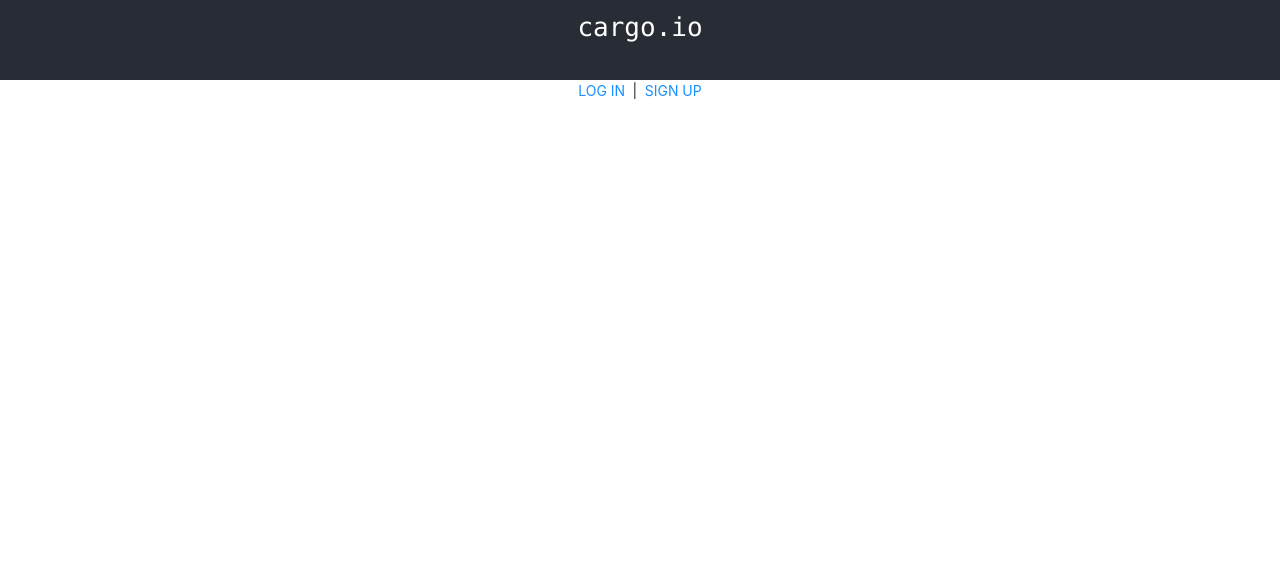
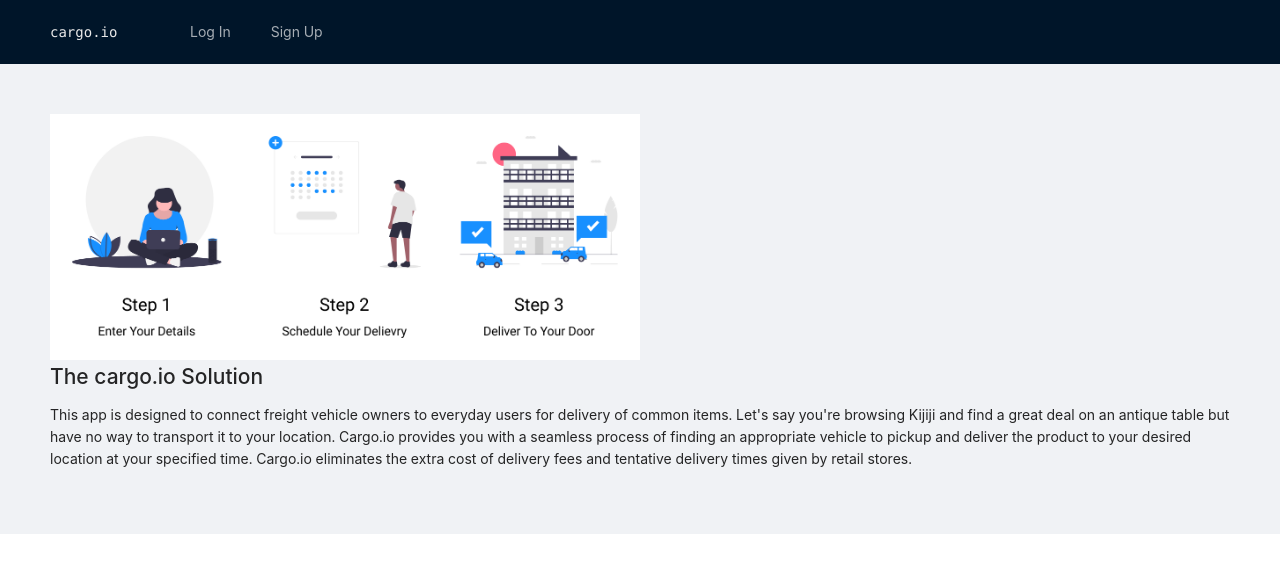
Before and after one commit to hadi-mirza/cargo-io, a React (Create React App) app: page / in a window 1280 px wide. Shown: the top 572 px of the page. Built offline with nearby package versions, Linux system fonts and the light colour scheme; the HTML template or start-up script is replaced by a standard one.

Commit message:
restructure home page with auth in nav bar and fix props/routes

```diff
--- a/src/App.css
+++ b/src/App.css
@@ -1,38 +1,28 @@
-.App {
-  text-align: center;
+.site-layout-content {
+  min-height: 280px;
+  padding: 24px;
+  background: #fff;
+}
+.logo {
+  float: left;
+  width: 120px;
+  height: 31px;
+  margin: 0 auto;
 }
 
-.App-logo {
-  height: 40vmin;
-  pointer-events: none;
+#logo-link {
+  color: rgb(233, 233, 233);
 }
 
-@media (prefers-reduced-motion: no-preference) {
-  .App-logo {
-    animation: App-logo-spin infinite 20s linear;
-  }
+#logo-link:hover {
+  color: rgb(243, 143, 61);
 }
 
-.App-header {
-  background-color: #282c34;
-  min-height: 10vh;
-  display: flex;
-  flex-direction: column;
-  align-items: center;
-  justify-content: center;
-  font-size: calc(10px + 2vmin);
-  color: white;
+#profile {
+  float: right;
 }
 
-.App-link {
-  color: #61dafb;
+img {
+  margin: 0 auto;
+  width: 50%;
 }
-
-@keyframes App-logo-spin {
-  from {
-    transform: rotate(0deg);
-  }
-  to {
-    transform: rotate(360deg);
-  }
-}
--- a/src/App.js
+++ b/src/App.js
@@ -1,37 +1,85 @@
-import './App.css';
-import React from 'react'
-import HomePage from './pages/Home/HomePage.jsx'
-import userService from './utils/userService';
-import Auth from './components/auth/Auth'
+import "./App.css";
+import React from "react";
+import userService from "./utils/userService";
+import Auth from "./components/auth/Auth";
+import { Link } from "react-router-dom";
+import UserType from "./pages/UserType/UserType";
+import { Route } from "react-router-dom";
+import { Layout, Menu, Breadcrumb } from "antd";
+import Nav from "./pages/Nav/Nav";
+import SignUp from './components/auth/SignUp/SignUp'
+import Login from './components/auth/Login/Login'
+import banner from './media/home-banner.png'
+
+const { Header, Content, Footer } = Layout;
 
 class App extends React.Component {
   constructor() {
-    super()
+    super();
     this.state = {
-      user: userService.getUser()
-    }
+      user: userService.getUser(),
+    };
   }
 
   handleSignup = () => {
-    this.setState({user: userService.getUser()});
-    }
+    this.setState({ user: userService.getUser() });
+  };
 
   handleLogin = () => {
-      this.setState({user: userService.getUser()})
-    }
+    this.setState({ user: userService.getUser() });
+  };
 
   render() {
     return (
-          <div className="App">
-      <header className="App-header">
-        <p>
-          <code>cargo.io</code>
-        </p>
-      </header>
-      <HomePage user={this.state.user}/>
-      <Auth handleSignup={this.handleSignup} handleLogin={this.handleLogin}/>
-    </div>
-    )
+      <div className="App">
+        <Layout className="layout">
+          <Header>
+            <div className="logo">
+              <Link id="logo-link" to="/"><code>cargo.io</code></Link>
+            </div>
+            <Nav user={this.state.user} />
+          </Header>
+          <Content style={{margin: '0 auto', padding: '50px' }}>
+          <Route
+              exact
+              path="/"
+              render={({ history }) => (
+                <div>
+                  <img src={banner} />
+                  <h1>The cargo.io Solution</h1>
+                  <p>This app is designed to connect freight vehicle owners to everyday users for delivery of common items. Let's say you're browsing Kijiji and find a great deal on an antique table but have no way to transport it to your location. Cargo.io provides you with a seamless process of finding an appropriate vehicle to pickup and deliver the product to your desired location at your specified time. Cargo.io eliminates the extra cost of delivery fees and tentative delivery times given by retail stores.</p>
+                  </div>
+              )}
+            />
+            <Route
+              exact
+              path="/signup"
+              render={({ history }) => (
+                <SignUp
+                  history={history}
+                  updateMessage={this.updateMessage}
+                  handleSignup={this.handleSignup}
+                />
+              )}
+            />
+            <Route
+              exact
+              path="/login"
+              render={({ history }) => (
+                <Login
+                  history={history}
+                  updateMessage={this.updateMessage}
+                  handleLogin={this.handleLogin}
+                />
+              )}
+            />
+            <Route exact path="/request-pickup" render={({ history }) =>
+            <UserType user={this.state.user}/>
+          }/>
+          </Content>
+        </Layout>
+      </div>
+    );
   }
 }
 
--- a/src/components/auth/SignUp/SignUp.jsx
+++ b/src/components/auth/SignUp/SignUp.jsx
@@ -15,7 +15,6 @@
 
 
   handleChange = (e) => {
-    this.props.updateMessage('');
     this.setState({
       [e.target.name]: e.target.value
     });
@@ -28,7 +27,7 @@
       this.props.handleSignup()
       this.props.history.push('/');
     } catch (err) {
-      this.props.updateMessage(err.message);
+      console.log(err)
     }
   }
 
--- a/src/pages/Home/HomePage.jsx
+++ /dev/null
@@ -1,39 +0,0 @@
-import React from 'react'
-import { Link } from 'react-router-dom';
-import UserType from '../UserType/UserType'
-import { Route } from 'react-router-dom';
-
-function HomePage(props) {
-    let home = props.user ?
-    <div>
-        <span className='NavBar-welcome'>Welcome, {props.user.name}</span>
-        <br />
-        <Link to='/request-pickup' className='NavBar-link'>Request a Pick Up</Link>
-      &nbsp;&nbsp;|&nbsp;&nbsp;
-      <Link to='/profile' className='NavBar-link'>Profile</Link>
-      &nbsp;&nbsp;|&nbsp;&nbsp;
-      <Link to='/signout' className='NavBar-link'>Sign Out</Link>
-
-        {/* <Route exact path='/profile' render={({history}) =>
-            <UserType userType={props.user.userType}/>
-            }/> */}
-
-        <Route exact path='/request-pickup' render={({history}) =>
-            <UserType userType={props.user.userType}/>
-            }/>
-    </div>
-    :
-    <div>
-      <Link to='/login' className='NavBar-link'>LOG IN</Link>
-      &nbsp;&nbsp;|&nbsp;&nbsp;
-      <Link to='/signup' className='NavBar-link'>SIGN UP</Link>
-    </div>;
-
-  return (
-    <div className='NavBar'>
-      {home}
-    </div>
-  );
-};
-
-export default HomePage
--- /dev/null
+++ b/src/pages/Nav/Nav.jsx
@@ -0,0 +1,29 @@
+import React from 'react'
+import { Layout, Menu, Breadcrumb } from 'antd';
+import { Link } from 'react-router-dom';
+
+function Nav(props) {
+    let nav = props.user ?
+    <div>
+        <Menu theme="dark" mode="horizontal" >
+        <Menu.Item key="1"><Link to='/request-pickup'>Request Pickup</Link></Menu.Item>
+        <Menu.Item key="2"><Link to='#'>{props.user.name}'s Profile</Link></Menu.Item>
+        <Menu.Item key="3" id="profile" key="3">Logout</Menu.Item>
+        </Menu>
+    </div>
+    :
+    <div>
+    <Menu theme="dark" mode="horizontal">
+        <Menu.Item key="1"><Link to='/login'>Log In</Link></Menu.Item>
+        <Menu.Item key="2"><Link to='/signup'>Sign Up</Link></Menu.Item>
+        </Menu>
+    </div>;
+
+  return (
+    <React.Fragment>
+      {nav}
+      </React.Fragment>
+  );
+};
+
+export default Nav
--- a/src/pages/UserType/Consumer/Consumer.jsx
+++ b/src/pages/UserType/Consumer/Consumer.jsx
@@ -49,7 +49,7 @@
     try {
       await requestService.addRequest(values);
       console.log('await functions have ran')
-      this.props.history.push('/');
+      // this.props.history.push('/');
     } catch (err) {
       console.log(err)
     }
@@ -64,7 +64,7 @@
       <div>
         <Form
         labelCol={{
-          span: 10,
+          span: 18,
         }}
         wrapperCol={{
           span: 14,
--- a/src/pages/UserType/UserType.jsx
+++ b/src/pages/UserType/UserType.jsx
@@ -1,10 +1,9 @@
 import React from 'react'
 import Consumer from './Consumer/Consumer'
 // import Driver from './Driver/Driver'
-import { Link } from 'react-router-dom';
 
 function UserType(props) {
-    let userType = props.userType === 'consumer' ?
+    let userType = props.user.userType === 'consumer' ?
     <div>
         <Consumer />
     </div>
```
Also changed, not shown: src/media/home-banner.png (added).
